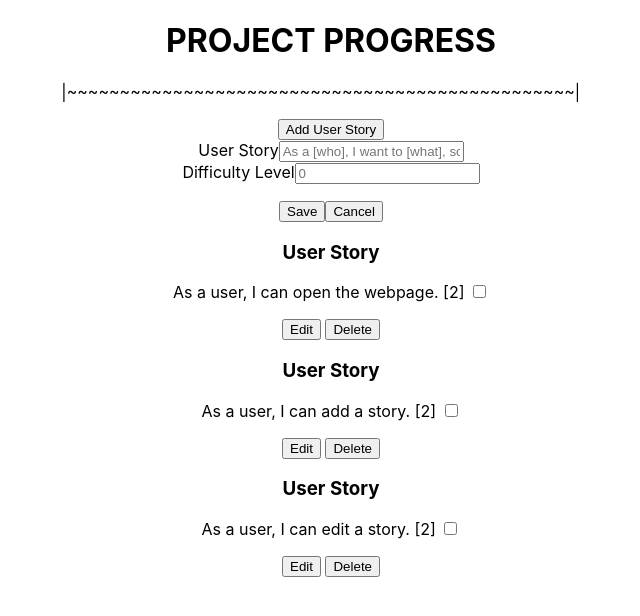
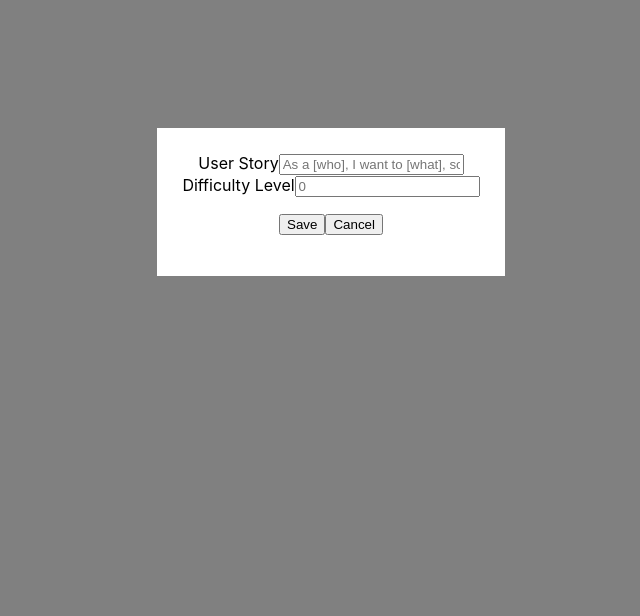
Before and after one commit to KneadTeam/Sprint, a React (Create React App) app in the folder frontend/: page / in a window 1280 px wide. Both pictures are taken after a click on the button "Add User Story". Shown: the top 616 px of the page, without its empty margins (309-949 px from the left). Built offline with nearby package versions, Linux system fonts and the light colour scheme.

Commit message:
Completed Add story as popup overlay, Save, Cancel and Clicking background all close pop-up

```diff
--- a/frontend/src/App.js
+++ b/frontend/src/App.js
@@ -55,7 +55,7 @@ function App() {
         <PBar></PBar>
 
         {/* Add Story in an Overlay */}
-        <button onClick={() => setOverlay(!isOverlay)}>Add User Story</button>
+        <button onClick={() => setOverlay(true)}>Add User Story</button>
         <Overlay isOpen={isOverlay} onClose={() => setOverlay(!isOverlay)}>
           <AddStory onAdd={addStory} cancelAdd={() => setOverlay(!isOverlay)}></AddStory>
         </Overlay>
--- a/frontend/src/components/AddStory/AddStory.js
+++ b/frontend/src/components/AddStory/AddStory.js
@@ -17,12 +17,16 @@ function AddStory({ onAdd, cancelAdd }) {
       return;
     }
 
-    // onAdd({ user_story, points  }); Still dont
+    // Update list of stories with new story
     onAdd({ name: user_story, points: points, state: false});
 
     // Reset form to be empty
     setStory("");
     setPoints("");
+
+    // Closes Add Story menu
+    cancelAdd();
+
   };
 
   return (
@@ -47,7 +51,7 @@ function AddStory({ onAdd, cancelAdd }) {
       </div>
 
       <p>
-        <input type="submit" value="Save" />
+        <input type="submit" value="Save"/>
         <input type="button" value="Cancel" onClick={cancelAdd}/>
       </p>
     </form>
--- /dev/null
+++ b/frontend/src/components/Overlay/Overlay.css
@@ -0,0 +1,34 @@
+.overlay-bg {
+    background-color: gray;
+    /* Screen size */
+    width: 100vw;
+    height: 100vh;
+    /* Positioning */
+    position: fixed;
+    top: 0;
+    left: 0;
+    /* Stack Order */
+    z-index: 1;
+}
+
+.overlay-content {
+    background-color: white;
+    /* Screen size */
+    width: 25vw;
+    height: 25vh;
+    /* Positioning */
+    position: fixed;
+    top: 0;
+    left: 0;
+    right: 0;
+    bottom: 0;
+    /* Stack Order */
+    z-index: 2;
+    /* Shape and Size */
+    width: fit-content;
+    height: fit-content;
+    margin: auto;
+    padding: 25px;
+    margin-top: 10%;
+
+}
--- a/frontend/src/components/Overlay/Overlay.js
+++ b/frontend/src/components/Overlay/Overlay.js
@@ -1,10 +1,14 @@
-function Overlay ( { children, isOpen } ){
+import "./Overlay.css"
+
+function Overlay ( { children, isOpen, onClose } ){
     return (
         <div>
            {isOpen ?
                 <div className="overlay">
-                    <div className="overlay-bg"></div>
-                    {children}
+                    <div className="overlay-bg" onClick={onClose}></div>
+                    <div className="overlay-content">
+                        {children}
+                    </div>
                 </div>
             : null}
         </div>
```
